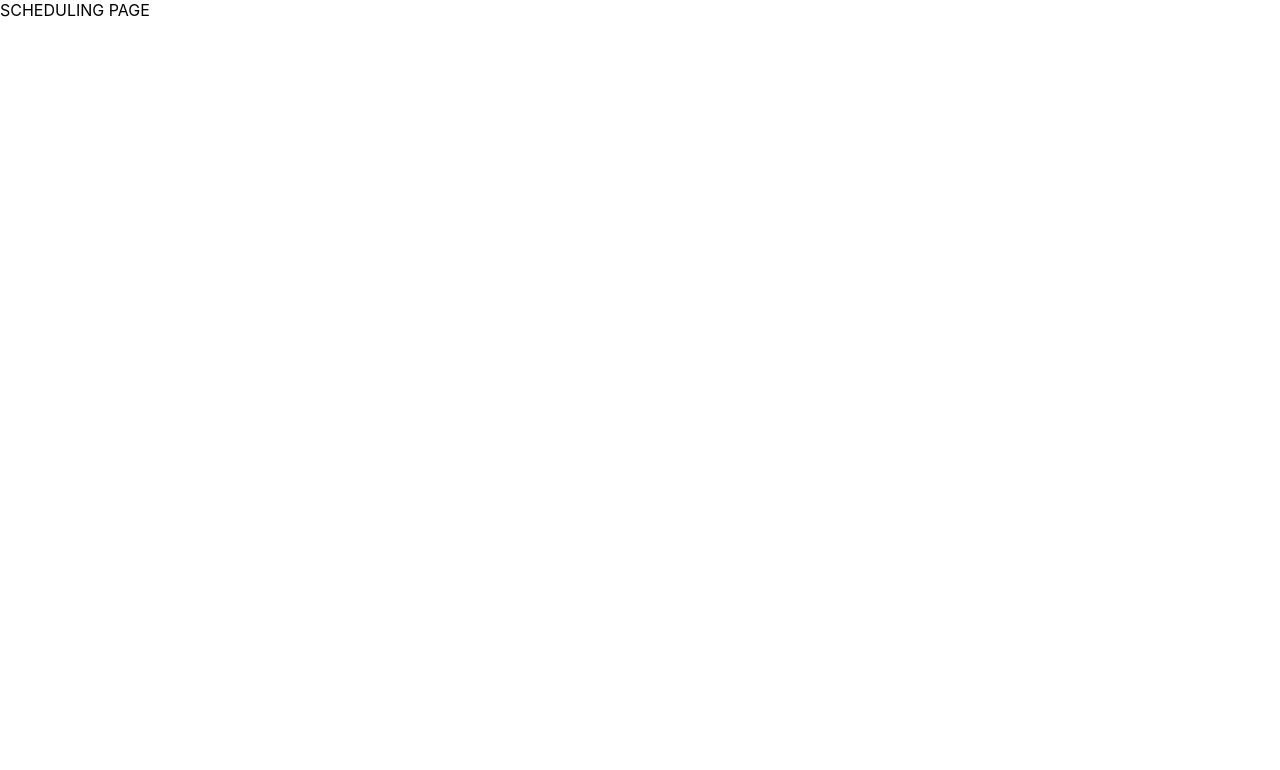
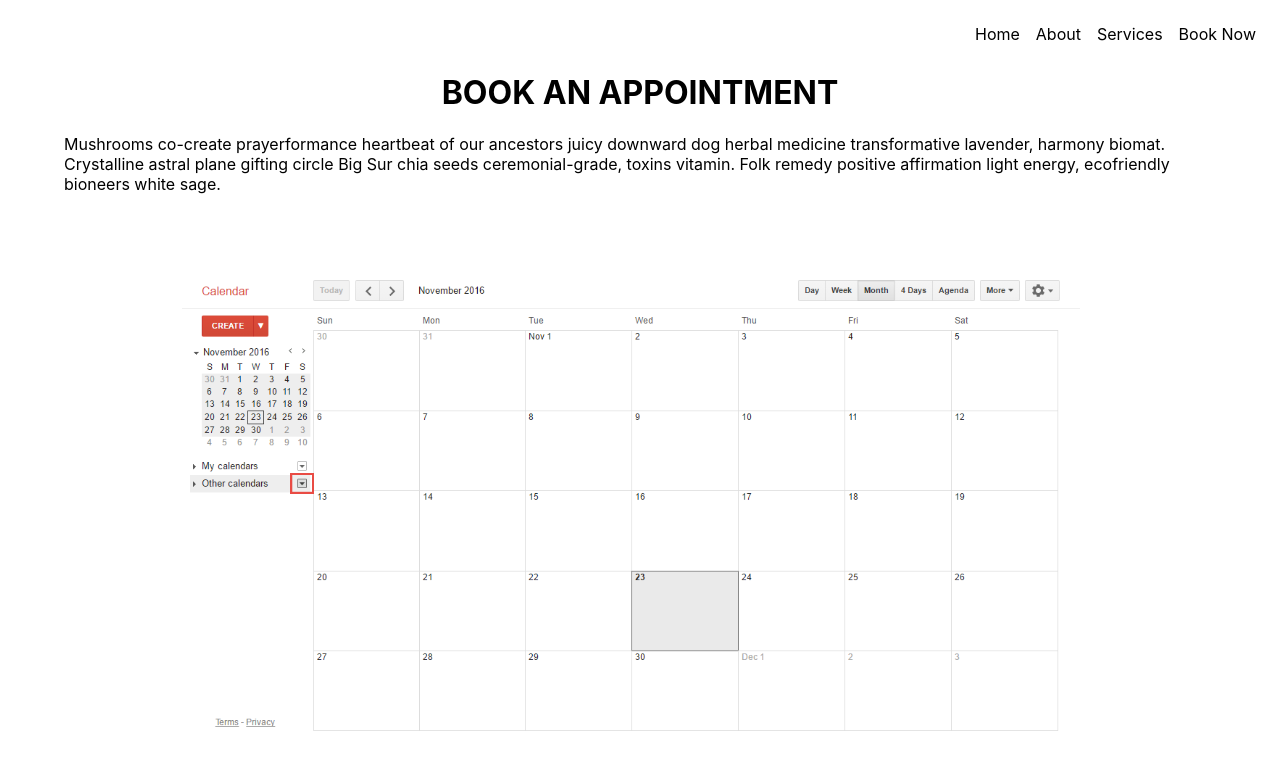
Before and after one commit to AlisonZ/ScheduleMe, a React (Create React App) app: page /scheduling in a window 1280 px wide. Shown: the top 770 px of the page. Built offline with nearby package versions, Linux system fonts and the light colour scheme.

Commit message:
adds placeholders to scheduling page and refactors css styles to be more reusable

```diff
--- a/src/App.css
+++ b/src/App.css
@@ -1,3 +1,7 @@
 .no-list-bullets {
     list-style-type: none;
 }
+
+.header-sm-text-desc {
+    padding: 0 64px;
+}
--- a/src/HomePage.js
+++ b/src/HomePage.js
@@ -4,6 +4,7 @@
 import ImageLink from './ImageLink';
 import HeaderAndSmText from './HeaderAndSmText';
 import './styles/HomePage.css';
+import './App.css';
 
 import acupuncture from './images/acupuncture.jpg';
 import booking from './images/scheduling-calendar.jpg';
@@ -18,7 +19,7 @@
             <div>
                 <NavBar />
                 <img src={acupuncture} alt="acupuncture" className="homePage-mainImage" />
-                <div>
+                <div className="header-sm-text-desc">
                     <HeaderAndSmText header={header} text={text} />
                 </div>
                 <ul className="homePage-imageList">
--- a/src/SchedulingPage.js
+++ b/src/SchedulingPage.js
@@ -1,9 +1,33 @@
 import React from 'react';
+
+import NavBar from './NavBar';
+import HeaderAndSmText from './HeaderAndSmText';
+import googleCalendar from './images/google-calendar.png';
+
+import './styles/SchedulingPage.css';
+import './App.css';
+
 
 export default class SchedulingPage extends React.Component {
     render() {
+        const header = 'BOOK AN APPOINTMENT';
+        const text = 'Mushrooms co-create prayerformance heartbeat of our ancestors juicy downward dog herbal medicine transformative lavender, harmony biomat. Crystalline astral plane gifting circle Big Sur chia seeds ceremonial-grade, toxins vitamin. Folk remedy positive affirmation light energy, ecofriendly bioneers white sage.';
         return(
-            <div>SCHEDULING PAGE</div>
+            <div>
+                <NavBar/>
+                <div className="header-sm-text-desc">
+                    <HeaderAndSmText header={header} text={text}/>
+                    <center>
+                        <img
+                            src={googleCalendar}
+                            alt="google-calendar-image"
+                            className="schedulingPage-image"
+                        />
+                    </center>
+
+                </div>
+
+            </div>
         );
     }
 }
--- a/src/ServicesPage.js
+++ b/src/ServicesPage.js
@@ -3,7 +3,7 @@
 import NavBar from './NavBar';
 import HeaderAndSmText from './HeaderAndSmText';
 import ServicesList from './ServicesList';
-import './styles/ServicesPage.css';
+import './App.css';
 
 export default class ServicesPage extends React.Component {
     render() {
@@ -12,7 +12,7 @@
         return(
             <div>
                 <NavBar />
-                <div className="servicesPage-descr">
+                <div className="header-sm-text-desc">
                     <HeaderAndSmText header={header} text={text} />
                 </div>
                 <ServicesList />
--- /dev/null
+++ b/src/styles/SchedulingPage.css
@@ -0,0 +1,3 @@
+.schedulingPage-image {
+    padding: 80px 0;
+}
--- a/src/styles/ServicesPage.css
+++ /dev/null
@@ -1,3 +0,0 @@
-.servicesPage-descr {
-    padding: 0 64px;
-}
```
Also changed, not shown: src/images/google-calendar.png (added).
